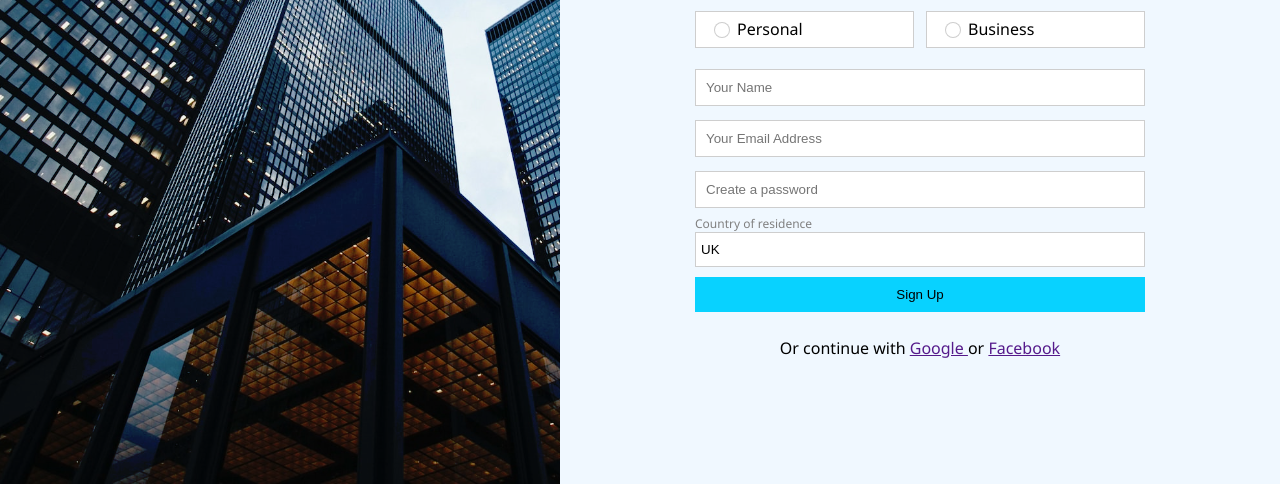
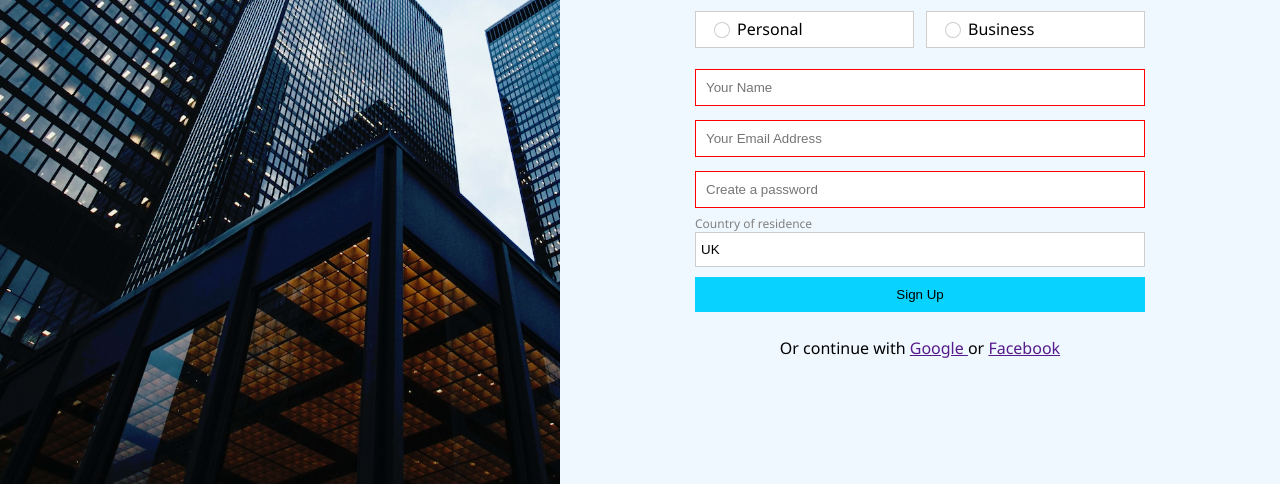
Before and after one commit to speightashley/signup_page, a plain HTML site: page index.html in a window 1280 px wide. Shown: the part 346-830 px from the top of the page. Drawn offline with Linux system fonts and the light colour scheme.

```diff
--- a/index.html
+++ b/index.html
@@ -39,21 +39,27 @@
                 name="name"
                 id="name"
                 placeholder="Your Name"
+                required
               />
               <input
                 type="email"
                 name="email"
                 id="email"
                 placeholder="Your Email Address"
+                title="Must be a valid email address as confirmation will be sent to this email"
+                required
               />
               <input
                 type="password"
                 name="password"
                 id="password"
                 placeholder="Create a password"
+                pattern="(?=.*\d)(?=.*[a-z])(?=.*[A-Z]).{8,}"
+                title="Must contain at least one number and one uppercase and lowercase letter, and at least 8 or more characters"
+                required
               />
               <label for="country">Country of residence</label>
-              <select name="country" id="country">
+              <select name="country" id="country" required>
                 <optgroup label="EU">
                   <option value="UK">UK</option>
                   <option value="France">France</option>
--- a/style.css
+++ b/style.css
@@ -130,10 +130,12 @@ input:focus {
   border-color: #08d2ff;
 }
 
+select:focus {
+  border: 3px solid #3584e4;
+}
 input:invalid {
-  border-color: red;
+  border: 1px solid red;
 }
-
 label {
   text-align: left;
   color: gray;
```
